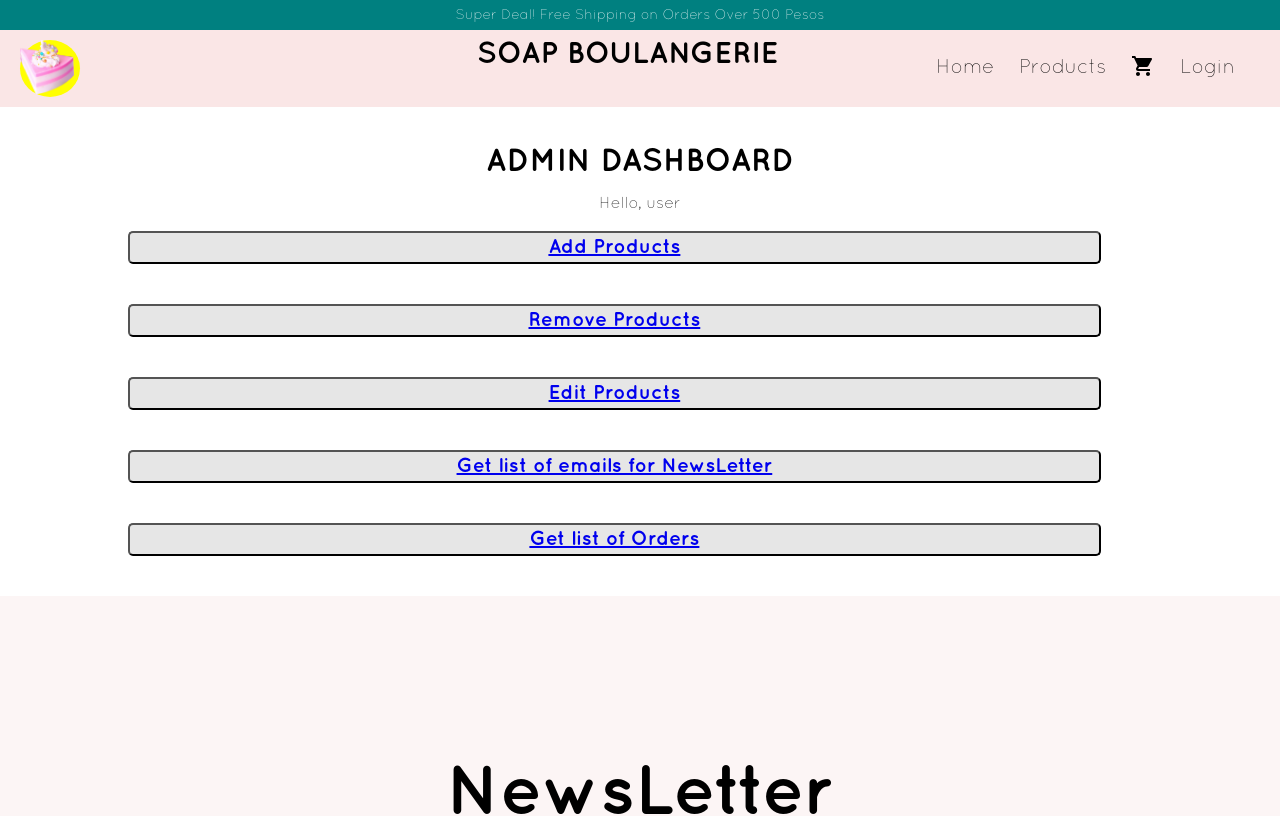
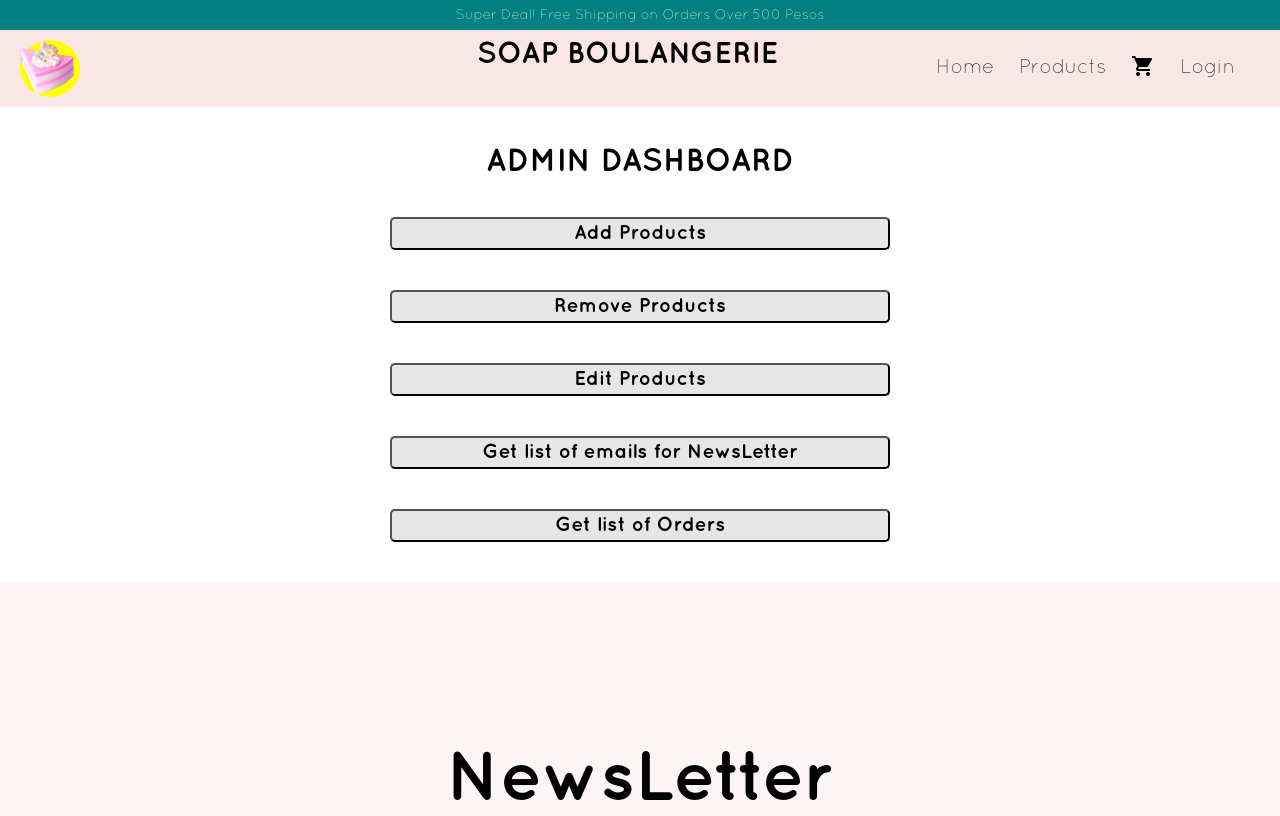
Before and after one commit to Bevs11/shop-soap-boulangerie, a React (Create React App) app in the folder client/: page /dashboard in a window 1280 px wide. Shown: the top 816 px of the page. Built offline with nearby package versions, Linux system fonts and the light colour scheme.

Commit message:
fix: return link to admin pages

```diff
--- a/client/src/pages/AddProducts.js
+++ b/client/src/pages/AddProducts.js
@@ -172,9 +172,9 @@ const AddProducts = () => {
                           ADD PRODUCT
                         </Button>
                     </form>
-                    <Button>
-                        <Link to='/dashboard'>Return to Dashboard</Link>
-                    </Button>
+                    <a onClick={() => navigate("/dashboard")}>
+                        <Button>Return to Dashboard</Button>
+                    </a>
                 <div>Logout:
                     <Link to='/login'>CLICK HERE</Link>
                 </div>
--- a/client/src/pages/AdminDashboard.js
+++ b/client/src/pages/AdminDashboard.js
@@ -13,12 +13,15 @@ padding: 20px 0;
 `;
 const Wrapper = styled.div`
 width: 80%;
+display: flex;
+flex-direction: column;
+justify-content: center;
 `;
 const Title = styled.h1`
 margin: 20px;
 `;
 const Button = styled.button`
-width: 95%;
+width: 500px;
 background-color: rgb(230, 230, 230);
 padding: 5px;
 cursor: pointer;
@@ -33,34 +36,38 @@ margin-bottom: 20px;
     background-color: pink;
 }
 `;
+const ButtonContainer = styled.a`
+display: flex;
+justify-content: center;
+`;
 
 const DashboardMenu = () => {
-  const { userInformation} = useContext(ShopContext);
+  const navigate = useNavigate();
 
   return (
-    <div>
+
         <Container>
             <Title>ADMIN DASHBOARD</Title>
-            <p>{`Hello, ${userInformation.username} `}</p>
             <Wrapper>
-                <Button>
-                  <Link to='/addproducts'>Add Products</Link>
-                </Button>
-                <Button>
-                  <Link to='/removeproducts'>Remove Products</Link>
-                </Button>
-                <Button>
-                  <Link to='/editproducts'>Edit Products</Link>
-                </Button>
-                <Button>
-                  <Link to='/newsletterlist'>Get list of emails for NewsLetter</Link>
-                </Button>
-                <Button>
-                  <Link to='/orderslist'>Get list of Orders</Link>
-                </Button>
+                <ButtonContainer onClick={() => navigate("/addproducts")}>
+                  <Button>Add Products</Button>
+                </ButtonContainer>
+                <ButtonContainer onClick={() => navigate("/removeproducts")}>
+                  <Button>Remove Products</Button>
+                </ButtonContainer>
+                <ButtonContainer onClick={() => navigate("/editproducts")}>
+                  <Button>Edit Products</Button>
+                </ButtonContainer>
+                <ButtonContainer onClick={() => navigate("/newsletterlist")}>
+                  <Button>Get list of emails for NewsLetter</Button>
+                </ButtonContainer>
+                <ButtonContainer onClick={() => navigate("/orderslist")}>
+                  <Button>Get list of Orders</Button>
+                </ButtonContainer>
+
             </Wrapper>
         </Container>
-    </div>
+
   )
 };
 
--- a/client/src/pages/EditProducts.js
+++ b/client/src/pages/EditProducts.js
@@ -1,13 +1,21 @@
 import React, { useState } from 'react';
 import styled from 'styled-components';
-import { Link, useNavigate } from 'react-router-dom';
+import { useNavigate } from 'react-router-dom';
 
+const Container = styled.div`
+width: 100%;
+display: flex;
+flex-direction: column;
+align-items: center;
+justify-content: center;
+padding: 20px 0;
+`;
 const Title = styled.h1`
 margin: 20px;
 `;
 const Input = styled.input`
 flex: 1;
-min-width: 50%;
+width: 500px;
 height: 20px;
 margin: 10px 10px 0 0;
 `;
@@ -18,7 +26,7 @@ font-family: helvetica;
 font-weight: 200;
 `;
 const Button = styled.button`
-width: 95%;
+width: 500px;
 background-color: rgb(230, 230, 230);
 padding: 5px;
 cursor: pointer;
@@ -58,9 +66,8 @@ const EditProducts = () => {
     };
 
   return (
-    <div>
+    <Container>
         <Title>EditProducts</Title>
-        <Note>Feature Not Yet Available</Note>
         <form>
             <div>
                 <Label>Name of Product:</Label>
@@ -97,14 +104,15 @@ const EditProducts = () => {
                     onChange={onChange}
                     required/>
             </div>
+            <div  style={{display:"flex", justifyContent:"center"}}>
+              <Button>Edit Product</Button>
+            </div>
 
-
-            <Button >Edit Product</Button>
-                    </form>
-        <Button>
-            <Link to='/dashboard'>Return to Dashboard</Link>
-        </Button>
-    </div>
+        </form>
+        <a onClick={() => navigate("/dashboard")}>
+          <Button>Return to Dashboard</Button>
+        </a>
+    </Container>
   )
 };
 
--- a/client/src/pages/NewsletterList.js
+++ b/client/src/pages/NewsletterList.js
@@ -4,7 +4,14 @@ import { Link, useNavigate } from 'react-router-dom';
 import axios from 'axios';
 
 
-
+const Container = styled.div`
+width: 100vw;
+display: flex;
+flex-direction: column;
+align-items: center;
+justify-content: center;
+padding: 20px 0;
+`;
 const Title = styled.h1`
 margin: 20px;
 `;
@@ -13,11 +20,10 @@ border: 1px solid black;
 width: 50%;
 background-color: rgb(211, 211, 211);
 height: 500px;
-margin-left: 25%;
 `;
 
 const Button = styled.button`
-width: 95%;
+width: 500px;
 background-color: rgb(230, 230, 230);
 padding: 5px;
 cursor: pointer;
@@ -34,7 +40,7 @@ margin-bottom: 20px;
 `;
 
 const NewsletterList = () => {
-
+  const navigate = useNavigate();
   const [newsletterList, setNewsletterList] = useState([]);
 
 
@@ -53,7 +59,7 @@ const NewsletterList = () => {
   };
 
   return (
-    <div>
+    <Container>
         <Title>List of Emails for NewsLetter</Title>
         <Wrapper>
             {
@@ -62,10 +68,10 @@ const NewsletterList = () => {
               })
             }
         </Wrapper>
-        <Button>
-            <Link to='/dashboard'>Return to Dashboard</Link>
-        </Button>
-    </div>
+        <a onClick={() => navigate("/dashboard")}>
+          <Button>Return to Dashboard</Button>
+        </a>
+    </Container>
   )
 };
 
--- a/client/src/pages/OrdersList.js
+++ b/client/src/pages/OrdersList.js
@@ -4,11 +4,19 @@ import { Link, useNavigate } from 'react-router-dom';
 import axios from 'axios';
 import Lists from '../components/Lists';
 
+const Container = styled.div`
+width: 100vw;
+display: flex;
+flex-direction: column;
+align-items: center;
+justify-content: center;
+padding: 20px 0;
+`;
 const Title = styled.h1`
 margin: 20px;
 `;
 const Button = styled.button`
-width: 50%;
+width: 500px;
 background-color: rgb(230, 230, 230);
 padding: 5px;
 cursor: pointer;
@@ -28,7 +36,6 @@ border: 1px solid black;
 width: 50%;
 background-color: rgb(211, 211, 211);
 height: 500px;
-margin-left: 25%;
 `;
 const Info = styled.div`
 border: 1px solid black;
@@ -68,10 +75,11 @@ font-weight: 200;
 `;
 const Form = styled.div`
 width: 80%;
-margin-left: 10%;
+
 `;
 
 const OrdersList = () => {
+  const navigate = useNavigate();
   const [id, setId] = useState('');
   const [orderList, setOrderList] = useState([]);
   const [orderDetails, setOrderDetails] = useState([]);
@@ -101,7 +109,7 @@ const OrdersList = () => {
   };
 
   return (
-    <div>
+    <Container>
         <Title>List of Pending Orders</Title>
         <Wrapper>
             {
@@ -122,16 +130,19 @@ const OrdersList = () => {
                 onChange={e => setId(e.target.value)}
                 required/>
             <SearchButton onClick={searchData}>Search</SearchButton>
-            <Wrapper>
-            {
-                <Lists userId={orderDetails.userId} amount={orderDetails.amount} address={orderDetails.address} contact={orderDetails.contact} status={orderDetails.status} />
-            }
-            </Wrapper>
+            <div style={{display: "flex", justifyContent: "center"}}>
+              <Wrapper>
+              {
+                  <Lists userId={orderDetails.userId} amount={orderDetails.amount} address={orderDetails.address} contact={orderDetails.contact} status={orderDetails.status} />
+              }
+              </Wrapper>
+            </div>
+
         </Form>
-        <Button>
-            <Link to='/dashboard'>Return to Dashboard</Link>
-        </Button>
-    </div>
+        <a onClick={() => navigate("/dashboard")}>
+          <Button>Return to Dashboard</Button>
+        </a>
+    </Container>
   )
 };
 
--- a/client/src/pages/RemoveProducts.js
+++ b/client/src/pages/RemoveProducts.js
@@ -11,11 +11,6 @@ flex-direction: column;
 align-items: center;
 justify-content: center;
 padding: 20px 0;
-`;
-const Wrapper = styled.div`
-width: 80%;
-`;
-const Options = styled.div`
 `;
 const Title = styled.h1`
 margin: 20px;
@@ -50,6 +45,7 @@ margin-bottom: 20px;
 `;
 
 const RemoveProducts = () => {
+    const navigate = useNavigate();
     const [itemCode, setItemCode] = useState('');
 
     const removeItem = async() => {
@@ -69,7 +65,7 @@ const RemoveProducts = () => {
       };
 
   return (
-    <div>
+    <Container>
         <Title>REMOVE PRODUCTS</Title>
         <form>
             <div>
@@ -85,10 +81,10 @@ const RemoveProducts = () => {
              REMOVE ITEM
             </Button>
         </form>
-        <Button>
-            <Link to='/dashboard'>Return to Dashboard</Link>
-        </Button>
-    </div>
+        <a onClick={() => navigate("/dashboard")}>
+          <Button>Return to Dashboard</Button>
+        </a>
+    </Container>
   )
 };
 
```
